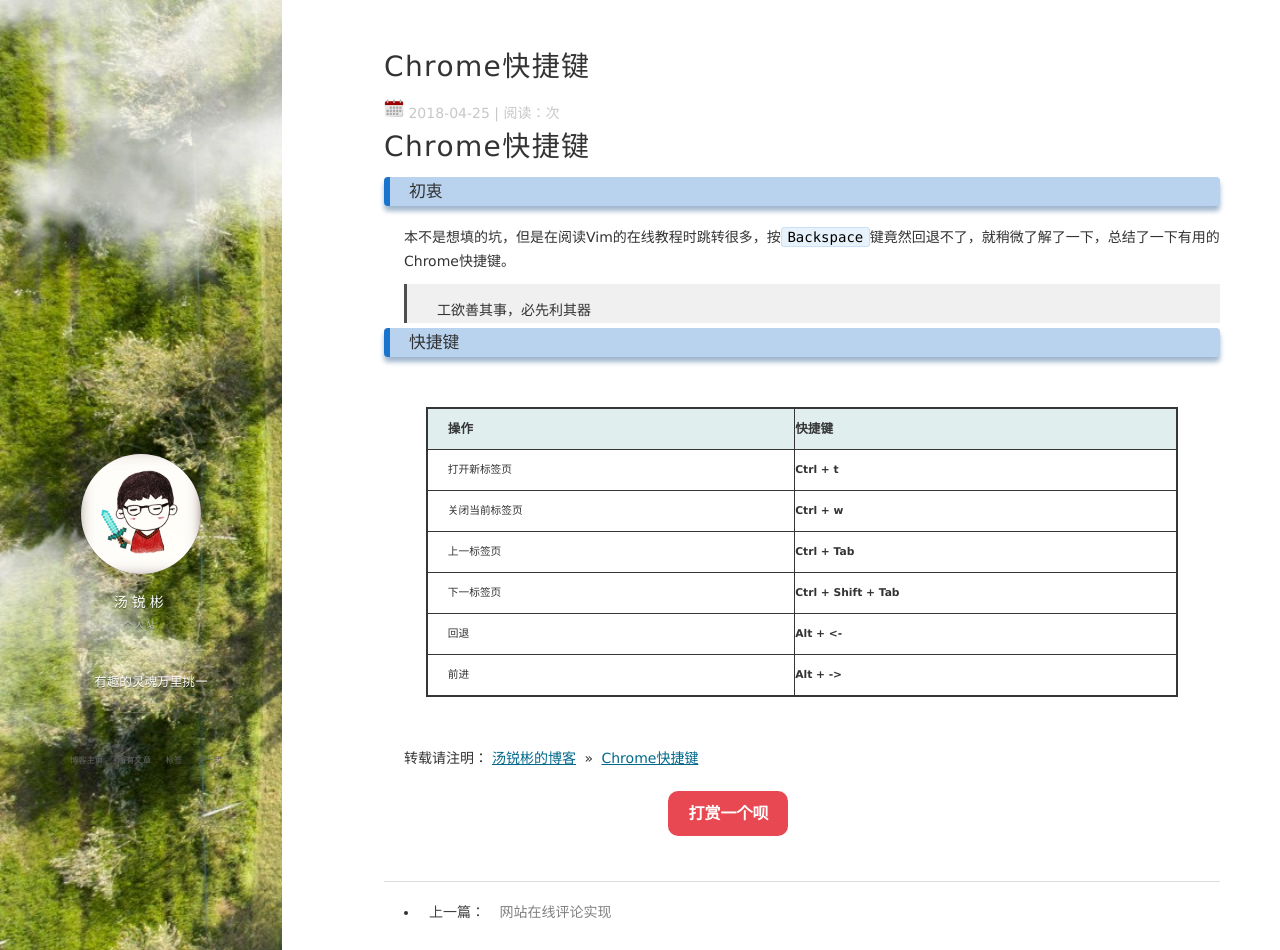
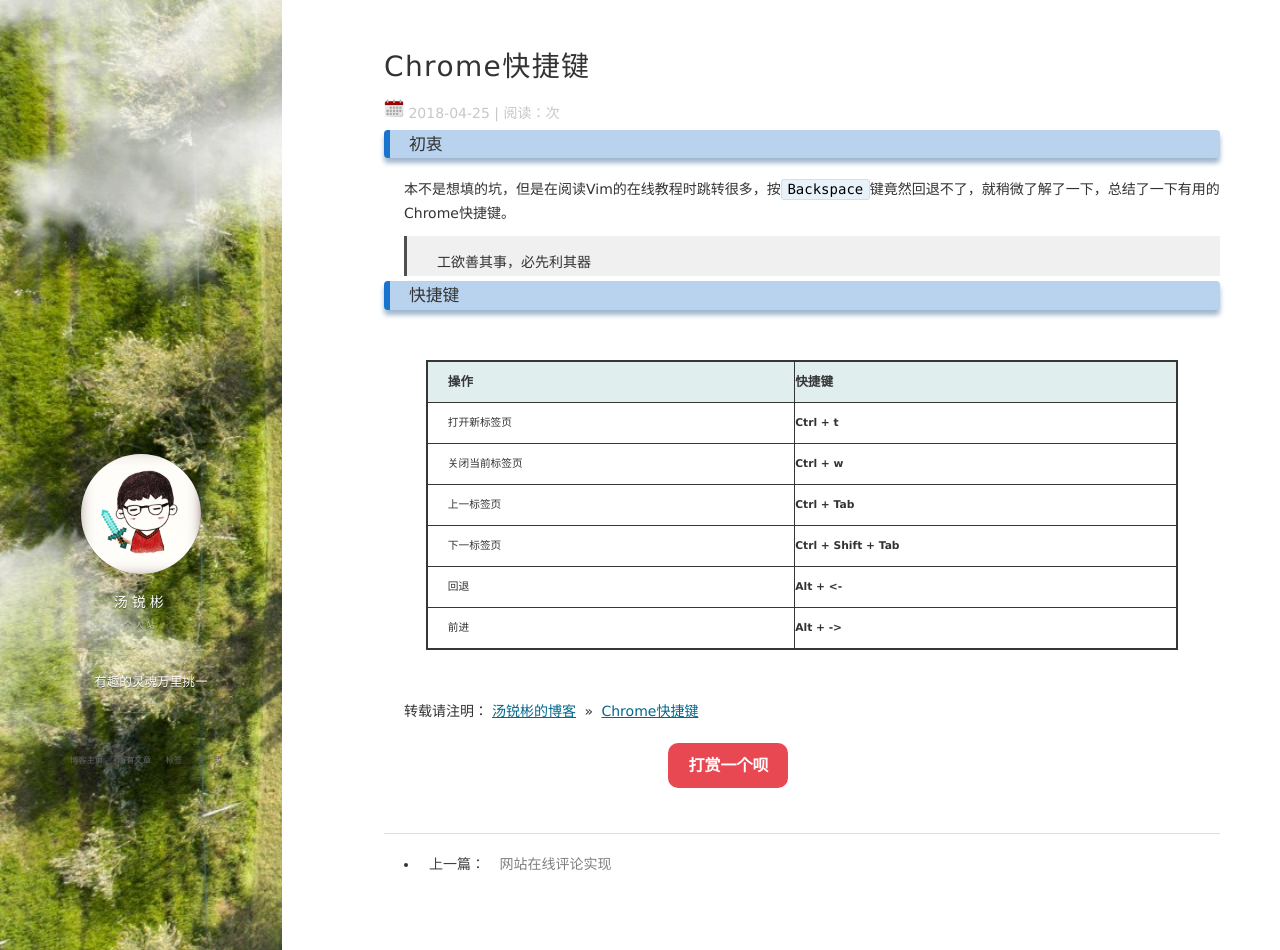
Before and after one commit to NBSmalltree/NBSmalltree.github.io, a Jekyll site: the page built from _posts/2018-04-25-Chrome_HotKeys.md, in a window 1280 px wide and 1231 px high, cut to the strip 0-950 px from the top of the window. Built offline with Jekyll 4.4.1, drawn with Linux system fonts in a browser that asks for light colours; nearby versions of some CDN libraries; comment, search, counter and statistics services are not loaded.

Commit message:
Remove additional title

```diff
--- a/_posts/2018-04-25-Chrome_HotKeys.md
+++ b/_posts/2018-04-25-Chrome_HotKeys.md
@@ -4,8 +4,6 @@ title: Chrome快捷键
 data: 2018-04-25
 tags: wits
 ---
-
-# Chrome快捷键
 
 ### 初衷
 
```
